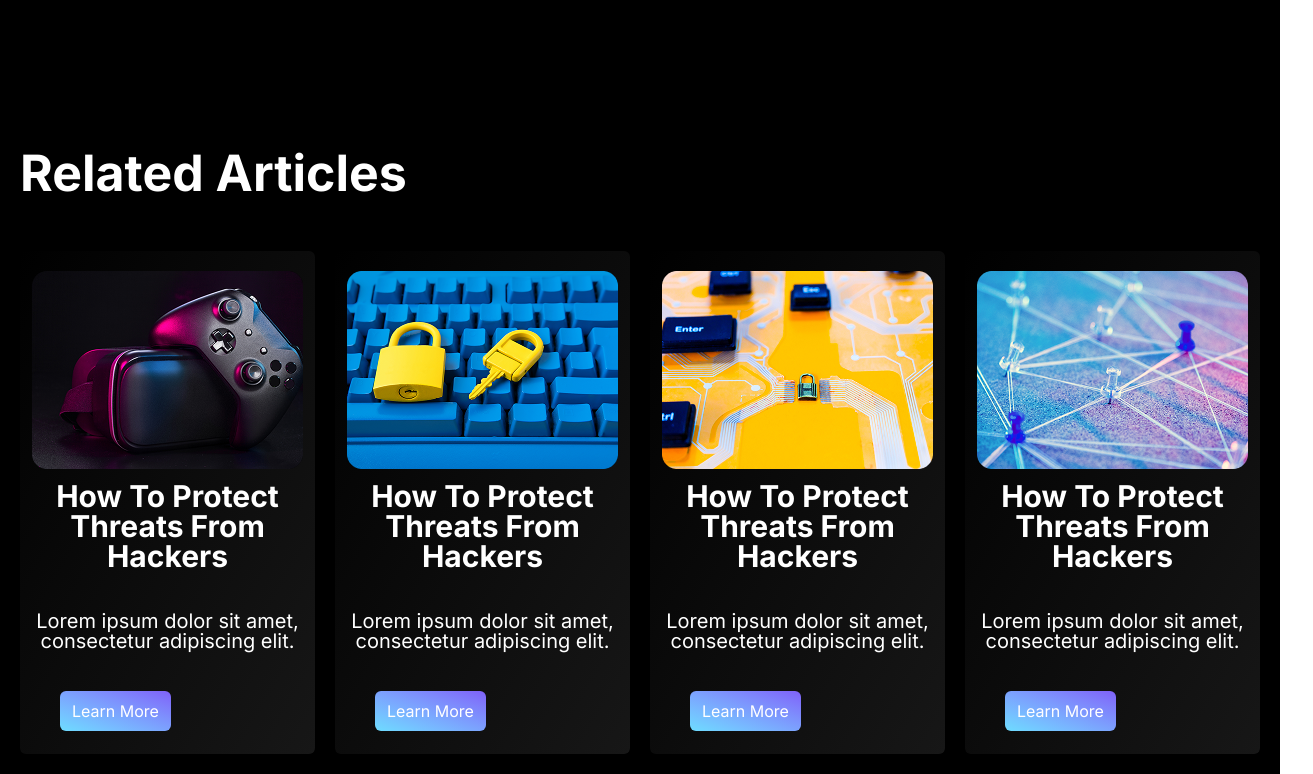
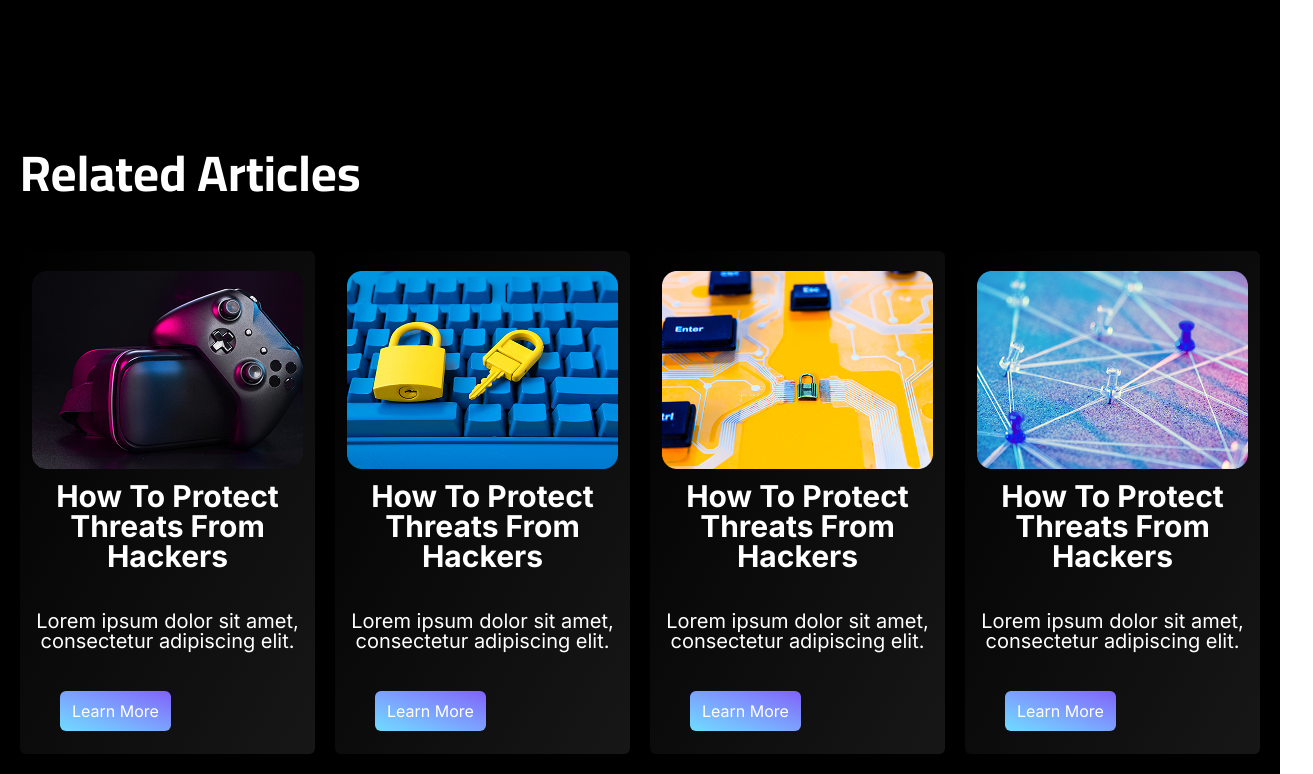
Before and after one commit to WEOWM/newone, a React app: page / in a window 1280 px wide. Shown: the part 3060-3834 px from the top of the page, 1313 px wide, since content can reach past the window. Built offline with nearby package versions, Linux system fonts and the light colour scheme; the HTML template or start-up script is replaced by a standard one.

Commit message:
first commit

```diff
--- a/src/App.jsx
+++ b/src/App.jsx
@@ -224,7 +224,7 @@ const App = () => {
             located in both physical and virtual environments, such as:
           </p>
 
-          <ul className="list-disc ml-5 mt-10 font-normal text-[20px] w-[653px]">
+          <ul className="list-disc ml-5 mt-10 font-normal text-[20px] lh:w-[653px]">
             <li>
               Asif Firewall Cloud-to-Cloud Backup. Safeguard your Microsoft 365
               environment, including emails, attachments, calendars, contacts,
@@ -235,7 +235,7 @@ const App = () => {
         </div>
       </section>
       <section className="h-screen bg-black text-white  lg:pt-40 lg:px-5 font-Inter">
-        <p className="font-bold text-[50px]">Related Articles</p>
+        <p className="font-bold text-[50px] font-Cairo">Related Articles</p>
 
         <div className="grid grid-cols-4 max-sm:grid-cols-1 lg:mt-10 text-white gap-x-5 font-Inter">
           {cards.map((item) => (
--- a/src/index.css
+++ b/src/index.css
@@ -1,7 +1,9 @@
 @import url('https://fonts.googleapis.com/css2?family=Inter:ital,opsz,wght@0,14..32,100..900;1,14..32,100..900&display=swap');
+@import url('https://fonts.googleapis.com/css2?family=Cairo:wght@200..1000&display=swap');
 @import "tailwindcss";
 
 @theme {
   --font-Inter: "Inter";
+  --font-Cairo: "Cairo";
 
 }
```
